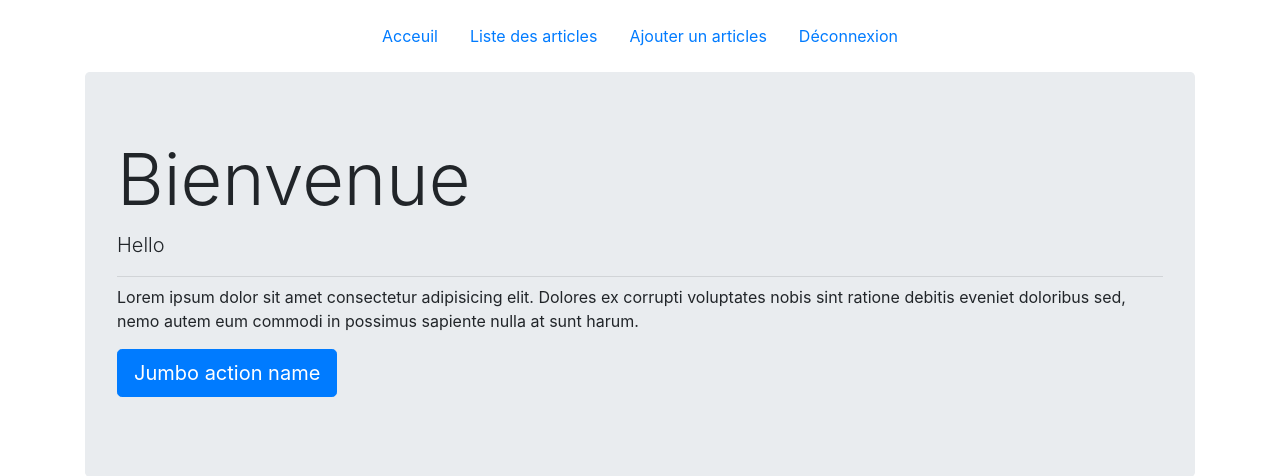
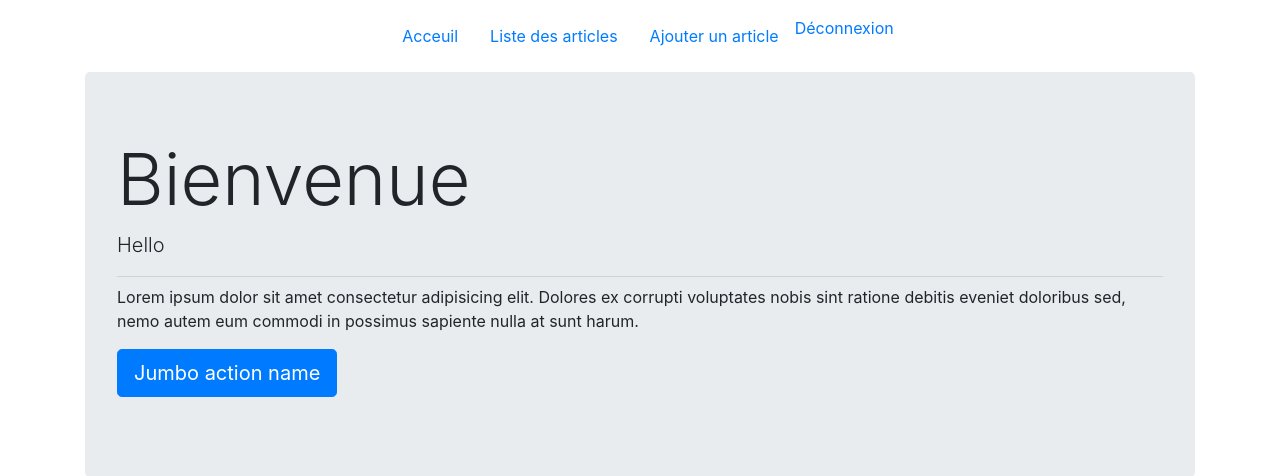
Before and after one commit to gui350/projet-php-mvc, a PHP site: page / in a window 1280 px wide. Shown: the top 476 px of the page. Run offline with PHP 8.4, Linux system fonts and the light colour scheme; the visitor is signed in with stand-in values (Sample User, id 1).

Commit message:
commit exo 8

```diff
--- a/controller/ajouter-article-handler-controller.php
+++ b/controller/ajouter-article-handler-controller.php
@@ -1,4 +1,6 @@
 <?php
+
+if (empty($_SESSION['identifiant']) || $_SESSION['identifiant'] != 'admin') die ('Erreur 403');
 
 if (
     !empty($_POST['auteur'])
--- a/controller/ajouter-articles-controller.php
+++ b/controller/ajouter-articles-controller.php
@@ -1,3 +1,5 @@
 <?php
 
+if (empty($_SESSION['identifiant']) || $_SESSION['identifiant'] != 'admin') die ('Erreur 403');
+
 include __DIR__. '/../views/articles/ajouter.php';
--- /dev/null
+++ b/controller/authentication/deconnexion-controller.php
@@ -0,0 +1,4 @@
+<?php
+
+session_destroy();
+redirection('home');
--- a/controller/supprimer-article-controller.php
+++ b/controller/supprimer-article-controller.php
@@ -1,4 +1,6 @@
 <?php
+
+if (empty($_SESSION['identifiant']) || $_SESSION['identifiant'] != 'admin') die('Erreur 403');
 
 if (empty($_GET['id'])) die('Erreur 404');
 
--- a/index.php
+++ b/index.php
@@ -58,6 +58,10 @@ switch ($route) {
         include __DIR__ . '/controller/authentication/connexion-handler-controller.php';
         break;
 
+    case 'deconnexion':
+        include __DIR__ . '/controller/authentication/deconnexion-controller.php';
+        break;
+
 
 
 
--- a/views/parties/nav.php
+++ b/views/parties/nav.php
@@ -4,16 +4,15 @@
 
 
     <?php if (!empty($_SESSION['identifiant']) && $_SESSION['identifiant'] == 'admin') : ?>
-    <a class="nav-link" href="index.php?route=ajouter-articles">Ajouter un articles</a>
+        <a class="nav-link" href="index.php?route=ajouter-articles">Ajouter un article</a>
     <?php endif; ?>
 
 
 
     <?php if (empty($_SESSION['identifiant'])) : ?>
         <a class="nav-link" href="index.php?route=connexion">Connexion</a>
-
     <?php else : ?>
-        <a class="nav-link" href="index.php?route=deconnexion">Déconnexion</a>
+        <a class="acceuil-link" href="index.php?route=deconnexion">Déconnexion</a>
     <?php endif; ?>
 
 
```
